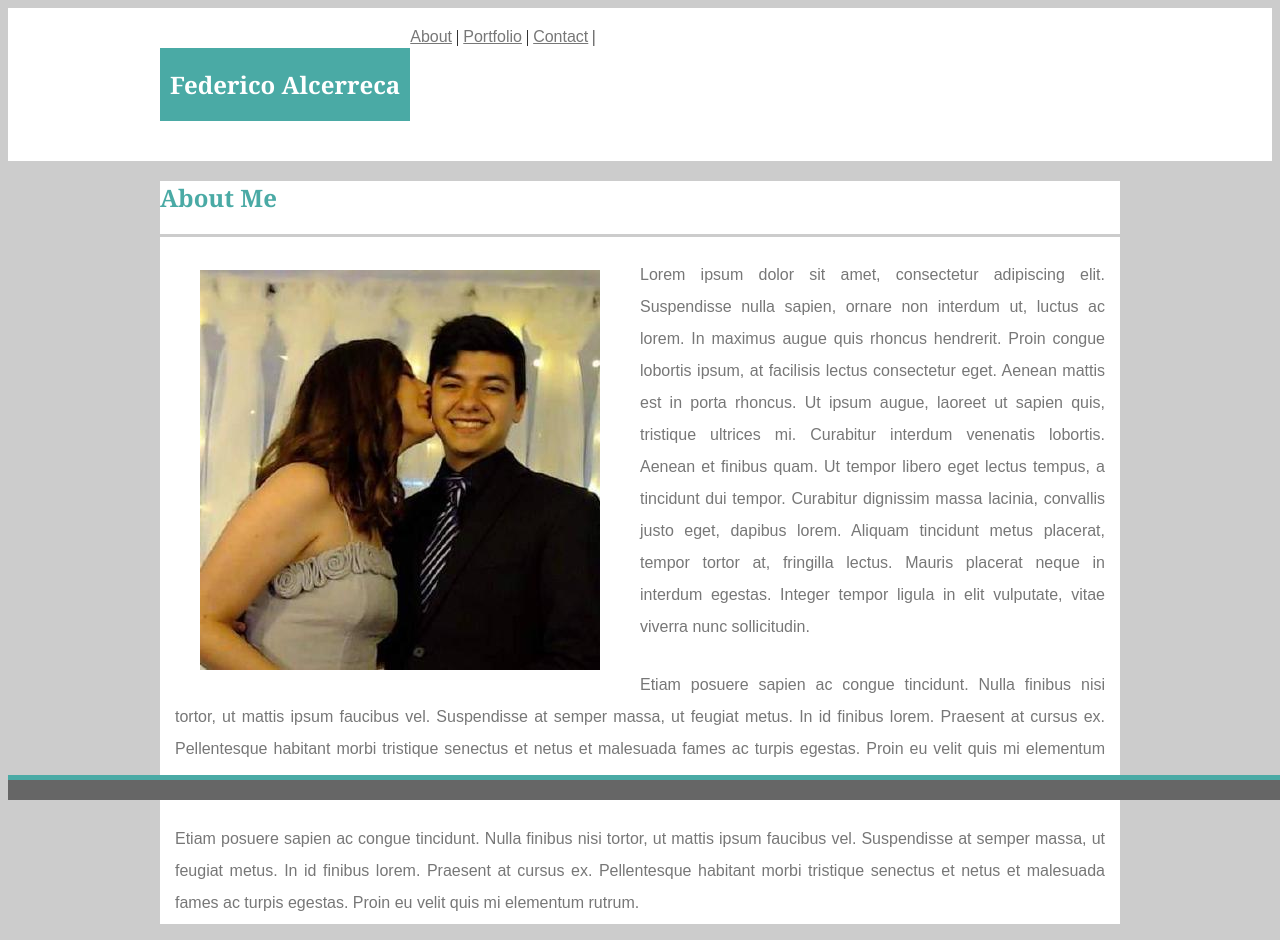
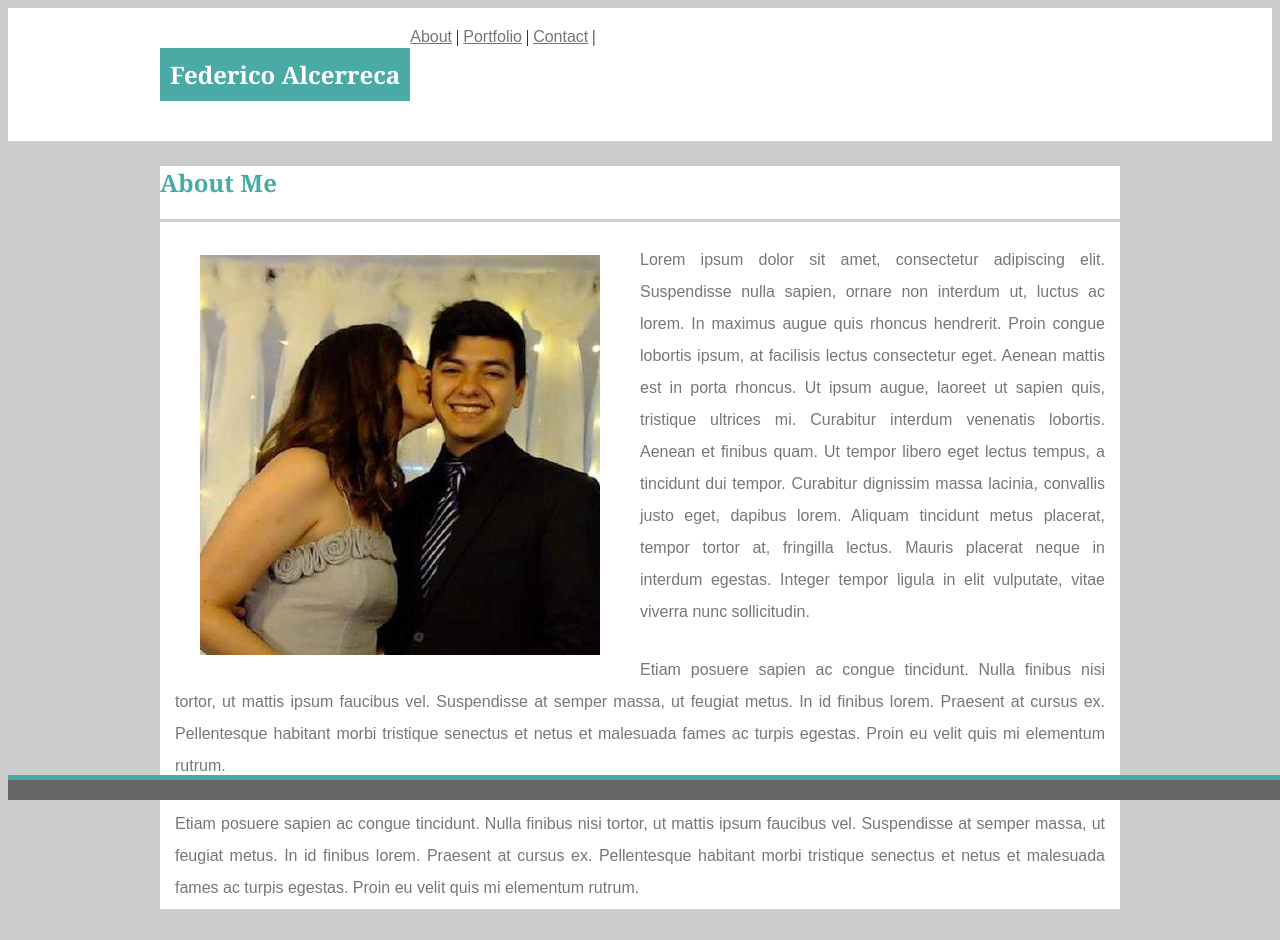
Before and after one commit to alcerreca98/Basic-Portfolio, a plain HTML site: page index.html in a window 1280 px wide. Drawn offline with Linux system fonts and the light colour scheme.

Commit message:
Header Failed

```diff
--- a/assets/css/style.css
+++ b/assets/css/style.css
@@ -1,18 +1,17 @@
 html{
     background-color: #cccccc;
+
 }
 
 header{
     background-color: #ffffff;
-    border-color: #cccccc;
-    border-width: 10px;
+    border-bottom: 5px solid #cccccc;
 }
 
 nav{
     display: flex;
     width: 960px;
     margin: auto;
-    /*margin-bottom: 0px;*/
     align-self: center;
     padding: 20px 10px 20px 10px;
 }
@@ -43,7 +42,7 @@ footer{
 
 h1{
     background-color: #4aaaa5;
-    padding: 20px 10px 20px 10px;
+    padding: 10px 10px 10px 10px;
     font-family: Georgia, 'Times New Roman', Times, serif;
     color: #ffffff;
 }
@@ -98,6 +97,10 @@ hr{
       padding: 0px 50px;
 }
 
+.container{
+    display: flex;
+}
+
 .message{
     height:200px;
 }
@@ -119,9 +122,3 @@ hr{
 .right{
     float : right;
 }
-/*.content{
-    width: 100%;
-    margin: 0 auto;
-    clear: both;
-
-}*/
--- a/index.html
+++ b/index.html
@@ -8,7 +8,7 @@
     </head>
     <body>
         <header>
-            <nav class="content">
+            <nav class="container">
                 <div class="left">
                     <h1>
                         Federico Alcerreca
```
Also changed, not shown: contact.html (+1 -1 lines), portfolio.html (+1 -1 lines).
